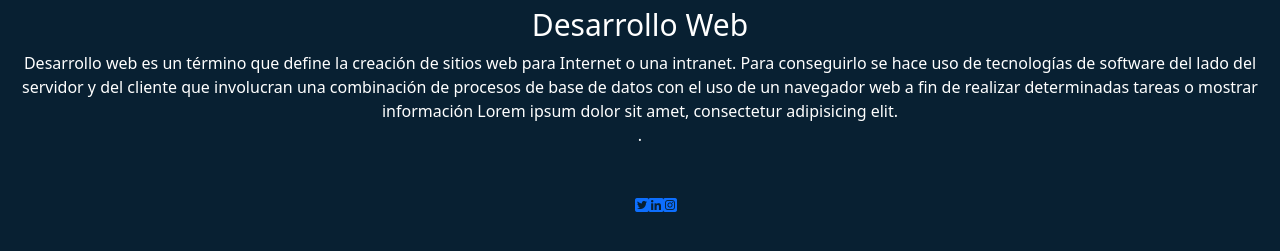
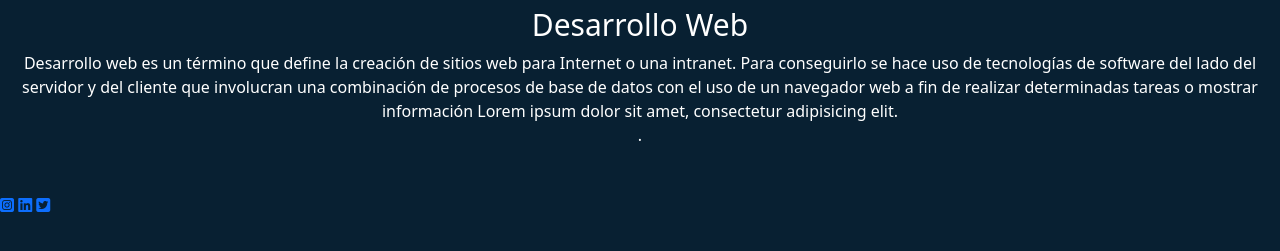
Before and after one commit to NerioVargas29/Nerio-vargas-Proyecto-final, a website: page index.html in a window 1280 px wide. Shown: the part 165-416 px from the top of the page. Drawn offline with nearby package versions, Linux system fonts and the light colour scheme.

```diff
--- a/index.html
+++ b/index.html
@@ -80,11 +80,11 @@
 
 <!--Redes sociales-->
         <nav class="redes-sociales" >
-            <ul class="iconos-sociales" >
-                <li><a href="https://instagram.com/neriovt?igshid=YmMyMTA2M2Y="><i class="fa-brands fa-instagram-square"></i></a></li>
-                <li><a href="https://www.linkedin.com/in/nerio-vargas-5239711aa"><i class="fa-brands fa-linkedin"></i></a></li>
-                <li><a href="#"><i class="fa-brands fa-twitter-square"></i></a></li>
-            </ul>
+
+                <a href="https://instagram.com/neriovt?igshid=YmMyMTA2M2Y="><i class="fa-brands fa-instagram-square"></i></a>
+                <a href="https://www.linkedin.com/in/nerio-vargas-5239711aa"><i class="fa-brands fa-linkedin"></i></a>
+                <a href="#"><i class="fa-brands fa-twitter-square"></i></a>
+
         </nav>
         </footer>
 
```
